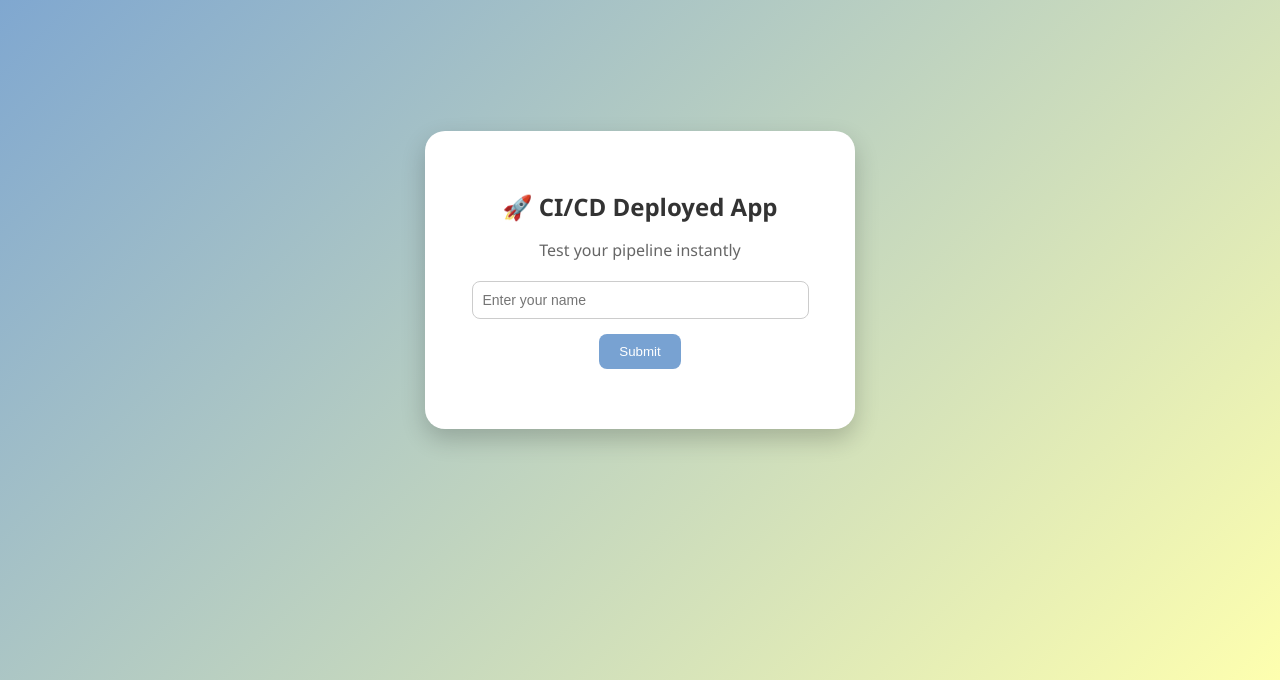
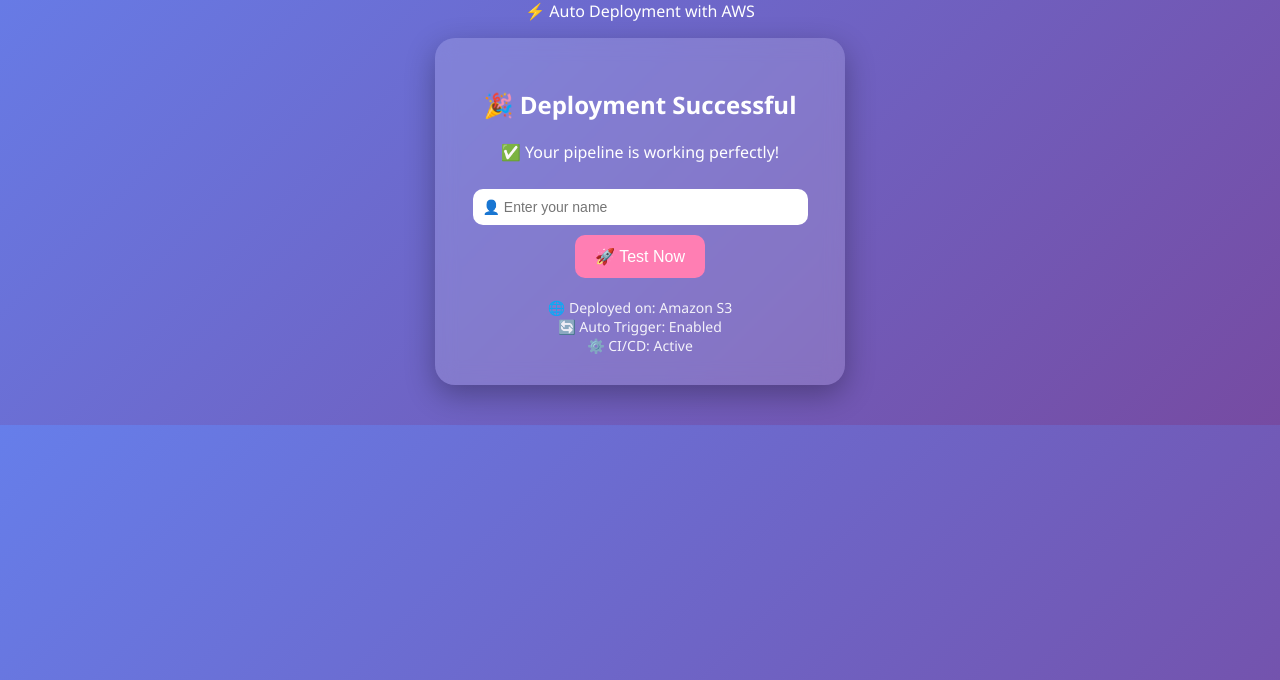
Before and after one commit to Vaishnavi022/7_CICD-Pipeline-to-Deploy-Node.js-Application, a website: page index.html in a window 1280 px wide. Shown: the part 120-800 px from the top of the page. Drawn offline with Linux system fonts and the light colour scheme.

Commit message:
Update index.html

```diff
--- a/index.html
+++ b/index.html
@@ -2,87 +2,110 @@
 <html lang="en">
 <head>
 <meta charset="UTF-8">
-  <title>CI/CD Deployment App</title>
+<title>🚀 CI/CD Pipeline App</title>
 
 <style>
   body {
     margin: 0;
     font-family: 'Segoe UI', sans-serif;
-      background: linear-gradient(135deg, #78A2D2, #FEFFAF);
-      display: flex;
-      justify-content: center;
-      align-items: center;
-      height: 100vh;
+    background: linear-gradient(135deg, #667eea, #764ba2);
+    color: white;
+    text-align: center;
+  }
+
+  .container {
+    padding: 40px;
+  }
+
+  h1 {
+    font-size: 32px;
+    margin-bottom: 10px;
   }
 
   .card {
-      background: white;
-      padding: 40px;
+    background: rgba(255, 255, 255, 0.15);
+    backdrop-filter: blur(10px);
+    padding: 30px;
     border-radius: 20px;
     width: 350px;
-      text-align: center;
-      box-shadow: 0 10px 25px rgba(0,0,0,0.2);
+    margin: auto;
+    box-shadow: 0 10px 30px rgba(0,0,0,0.3);
     animation: fadeIn 1s ease-in-out;
-    }
-
-    h2 {
-      margin-bottom: 10px;
-      color: #333;
-    }
-
-    p {
-      color: #666;
-      margin-bottom: 20px;
   }
 
   input {
     width: 90%;
     padding: 10px;
-      border-radius: 8px;
-      border: 1px solid #ccc;
-      margin-bottom: 15px;
+    border-radius: 10px;
+    border: none;
+    margin: 10px 0;
     font-size: 14px;
   }
 
   button {
-      background: #78A2D2;
+    background: #ff7eb3;
+    border: none;
+    padding: 12px 20px;
+    border-radius: 10px;
     color: white;
-      padding: 10px 20px;
-      border: none;
-      border-radius: 8px;
     cursor: pointer;
+    font-size: 16px;
     transition: 0.3s;
   }
 
   button:hover {
-      background: #5c87c9;
-      transform: scale(1.05);
+    background: #ff4e91;
+    transform: scale(1.1);
   }
 
   #output {
     margin-top: 20px;
     font-weight: bold;
-      color: #333;
+    font-size: 18px;
+  }
+
+  .status {
+    margin-top: 15px;
+    font-size: 14px;
+    opacity: 0.9;
   }
 
   @keyframes fadeIn {
     from { opacity: 0; transform: translateY(20px); }
     to { opacity: 1; transform: translateY(0); }
   }
+
 </style>
 </head>
 
 <body>
 
+<div class="container">
+
+  <h1>🚀 CI/CD Pipeline Dashboard</h1>
+  <p>⚡ Auto Deployment with AWS</p>
+
   <div class="card">
-    <h2>🚀 CI/CD Deployed App</h2>
-    <p>Test your pipeline instantly</p>
 
-    <input type="text" id="nameInput" placeholder="Enter your name">
+    <h2>🎉 Deployment Successful</h2>
+    <p>✅ Your pipeline is working perfectly!</p>
 
-    <button onclick="showMessage()">Submit</button>
+    <input type="text" id="nameInput" placeholder="👤 Enter your name">
+
+    <br>
+
+    <button onclick="showMessage()">🚀 Test Now</button>
 
     <div id="output"></div>
+
+    <div class="status">
+      🌐 Deployed on: Amazon S3 <br>
+      🔄 Auto Trigger: Enabled <br>
+      ⚙️ CI/CD: Active
+    </div>
+
+  </div>
+
 </div>
 
 <script>
@@ -93,7 +116,7 @@
     document.getElementById("output").innerText = "⚠️ Please enter your name!";
   } else {
     document.getElementById("output").innerText =
-          "Hello " + name + " 🎉 Your CI/CD pipeline is working!";
+      "👋 Hello " + name + "! 🎉 CI/CD is working perfectly 🚀🔥";
   }
 }
 </script>
```
Lines whose indentation alone changed are shown as unchanged.
